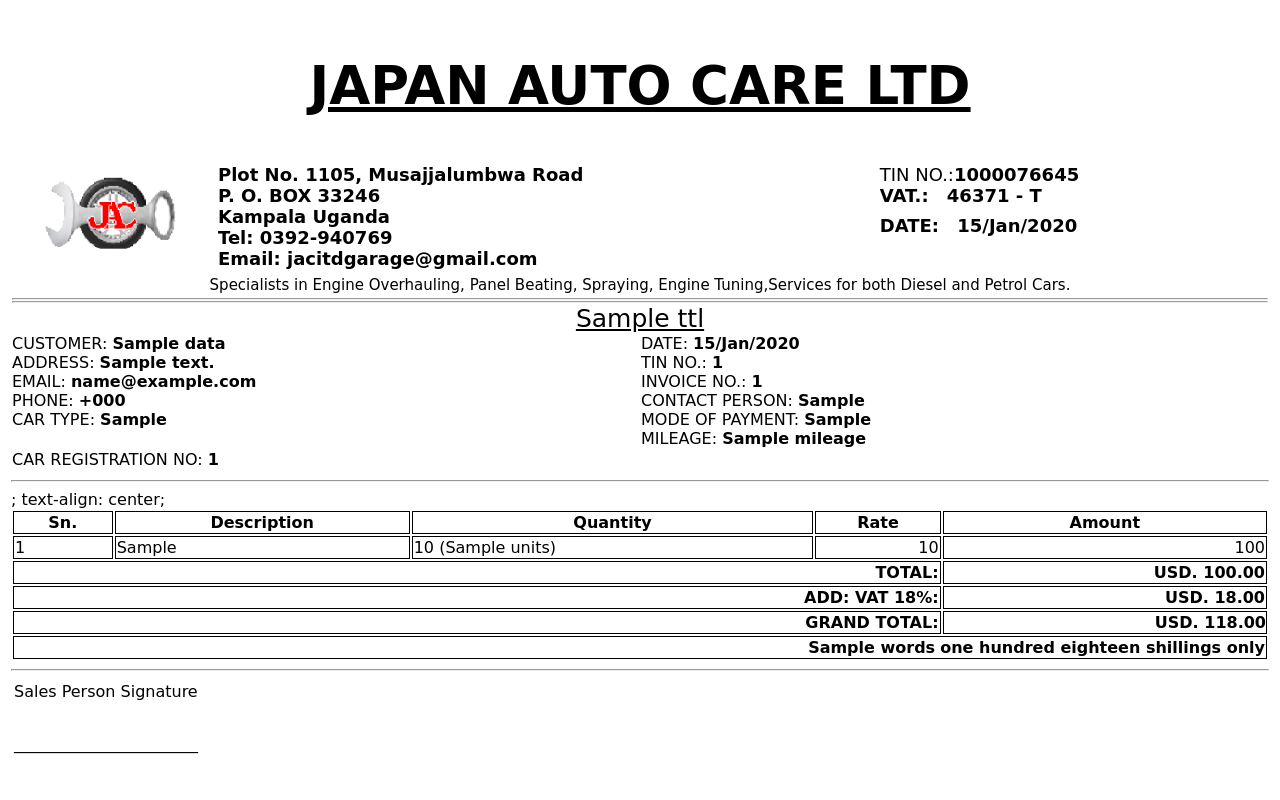
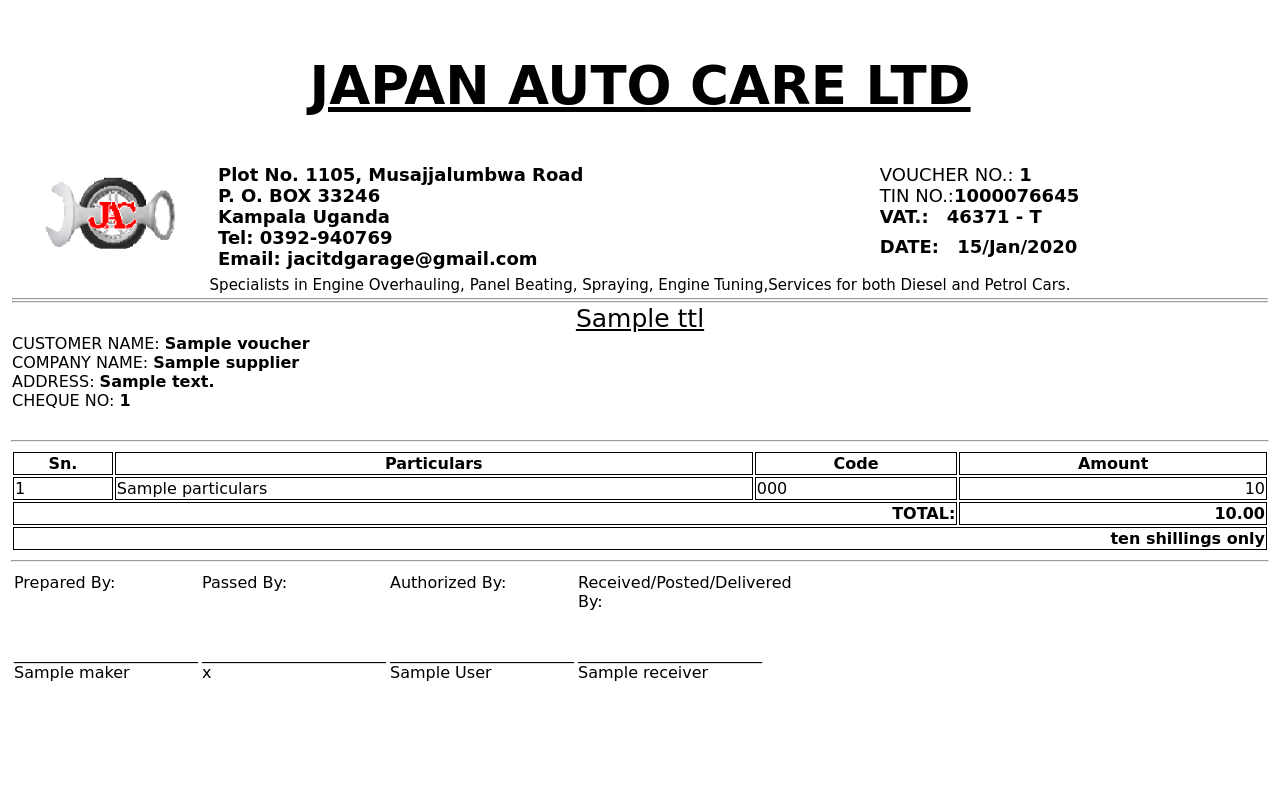
Before and after one commit to rdeveloper1925/jpa-sys, a CodeIgniter 4 app: the page made by app/Views/suppliers/cheque_voucher_pdf.php in a window 1280 px wide. Run offline with PHP 8.4 and a stand-in for CodeIgniter, Linux system fonts and the light colour scheme; the template is opened without the code that fills it: most values are stand-ins (such as "Sample title", 1, 10 or a date in 2020); some libraries are stand-ins or nearby versions; some web fonts are replaced.

Commit message:
CHeque voucher + supplier reports

```diff
--- a/app/Views/layouts/app.php
+++ b/app/Views/layouts/app.php
@@ -90,6 +90,11 @@
             <a class="nav-link" href="<?=base_url('reports')?>">
                 <i class="fas fa-fw fa-list-ul"></i>
                 <span class="my-nav">Reports </span></a>
+        </li>
+        <li class="nav-item">
+            <a class="nav-link" href="<?=base_url('suppliers/cheque_vouchers')?>">
+                <i class="fas fa-fw fa-list-ul"></i>
+                <span class="my-nav">Cheque Vouchers</span></a>
         </li>
 
 		<?php if (!strcmp(\Config\Services::session()->get('accessLevel'),'ADMINISTRATOR')): ?>
--- a/app/Views/suppliers/cheque_voucher_pdf.php
+++ b/app/Views/suppliers/cheque_voucher_pdf.php
@@ -52,15 +52,11 @@
                 <div style="color: black" class="head-data"><b>Email: jacitdgarage@gmail.com</b></div>
             </td>
             <td valign="top" style="width:35%; text-align: left">
-                <?php if($ttl=='PROFORMA INVOICE'): ?>
-                    <div class="head-data">PROFORMA NO.: <b><span style="color: black;"><?=$data->proformaId?></span></b></div>
-                <?php endif; ?>
-                <?php if($ttl=='TAX INVOICE'): ?>
-                    <div class="head-data">INVOICE NO.: <b><span style="color: black;"><?=$invoiceId?></span></b></div>
-                <?php endif; ?>
+                    <div class="head-data">VOUCHER NO.: <b><span style="color: black;"><?=$voucher->id?></span></b></div>
+
                 <div class="head-data">TIN NO.:<b><b><span style="color: black;">1000076645</span></b></div>
                 <div class="head-data">VAT.: <b><span style="color: black;padding-left:12px;"> 46371 - T</span></b></div>
-                <div class=" head-data" style="margin-top: 9px">DATE: <b><span style="color: black;padding-left:12px;"><?=date('d/M/Y',strtotime($data->date))?></span></div>
+                <div class=" head-data" style="margin-top: 9px">DATE: <b><span style="color: black;padding-left:12px;"><?=date('d/M/Y',strtotime($voucher->date))?></span></div>
             </td>
         </tr>
         <tr style="padding: 0px;margin: 0px">
@@ -75,42 +71,23 @@
     <table id='billship' style="padding-bottom:2px">
         <tr>
             <td>
-                <?php if($ttl=='TAX INVOICE'): ?>
-                    LPO NO.: <b><?=$data->lpoNo?></b><br>
-                <?php endif; ?>
-                CUSTOMER: <b><?=$data->customerName?></b><br>
-                ADDRESS: <b><?=$data->address?></b><br>
-                EMAIL: <b><?=$data->email?></b><br>
-                PHONE: <b><?php if($data->phone[0]!=='+'){echo '+';}?><?=$data->phone?></b><br>
-                CAR TYPE: <b><?=$data->carType?></b><br>
+                CUSTOMER NAME: <b><?=$voucher->name?></b><br>
+                COMPANY NAME: <b><?=$voucher->supplier?></b><br>
+                ADDRESS: <b><?=$voucher->address?></b><br>
+                CHEQUE NO: <b><?=$voucher->chequeNo?></b><br>
                 <br>
-            </td>
-            <td>
-                DATE: <b><?=date('d/M/Y',strtotime($data->date))?></b><br>
-                TIN NO.: <b><?=$data->tinNo?></b><br>
-                <?php
-                if($ttl=='PROFORMA INVOICE'){
-                    echo "PROFORMA NO.: <b>".$data->proformaId."</b><br>";
-                }else{
-                    echo "INVOICE NO.: <b>".$invoiceId."</b><br>";
-                }
-                ?>
-                CONTACT PERSON: <b><?=$data->contactPerson?></b><br>
-                MODE OF PAYMENT: <b><?=$data->modeOfPayment?></b><br>
-                MILEAGE: <b><?=$data->mileage?></b>
             </td>
         </tr>
         <tr>
-            <td colspan='2'>CAR REGISTRATION NO: <b><?=$data->carRegNo?></b></td>
+
         </tr>
     </table>
     <hr style="color:black">
     <table id="itemz" width="100%" style="width: 100%">
         <tr width="100%">
             <td style="color: black; text-align: center;width:8%"><strong>Sn.</strong></td>
-            <td style="color: black; text-align: center;"><strong>Description</strong></td>
-            <td style="color: black; text-align: center;"><strong>Quantity</strong></td>
-            <td style="color: black; text-align: center;"><strong>Rate</strong></td>; text-align: center;
+            <td style="color: black; text-align: center;"><strong>Particulars</strong></td>
+            <td style="color: black; text-align: center;"><strong>Code</strong></td>
             <td style="color: black; text-align: center;"><strong>Amount</strong></td>
         </tr>
         <tbody>
@@ -118,49 +95,46 @@
         <?php foreach ($items as $key=>$item) :?>
             <tr style="color: #000000;width=100%">
                 <td><?=$key+1?></td>
-                <td><?=$item['inventoryItem']?></td>
-                <td><?=$item['quantity']?> <?php echo ' ('.$item['units'].')'?></td>
-                <td style="text-align: right"><?=number_format($item['unitCost'])?></td>
-                <td style="text-align: right"><?=number_format($item['quantity']*$item['unitCost'])?></td>
-                <?php $grandTotal+=$item['quantity']*$item['unitCost']; ?>
+                <td><?=$item['particulars']?></td>
+                <td><?=$item['code']?> </td>
+                <td style="text-align: right"><?=number_format($item['amount'])?></td>
+                <?php $grandTotal+=$item['amount']; ?>
             </tr>
         <?php endforeach; ?>
         <tr>
-            <td class='ttl b-off' COLSPAN="4" style="text-align: right;color: black;"><strong> TOTAL: </strong></td>
-            <td style="padding-left:4px;text-align: right;color: black;"><strong><?=$data->currency?>. <?=number_format($grandTotal,2,'.',',')?></strong></td>
-        </tr>
-        <?php if(!empty($discount)): ?>
-            <tr>
-                <td colspan="4" style="text-align: right"><strong>LESS: DISCOUNT <?=$discount[0]['discount']?>%: </strong></td>
-                <?php $discount=($discount[0]['discount']/100)*$grandTotal; $grandTotal-=$discount;?>
-                <td  style="text-align: right"><strong>(<?=$data->currency?>. <?=number_format($discount,2,'.',',')?>)</strong></td>
-            </tr>
-        <?php endif; ?>
+            <td class='ttl b-off' COLSPAN="3" style="text-align: right;color: black;"><strong> TOTAL: </strong></td>
+            <td style="padding-left:4px;text-align: right;color: black;"><strong> <?=number_format($grandTotal,2,'.',',')?></strong></td>
+        </tr><!--
         <tr>
             <td class='ttl' colspan="4" style="text-align: right"><strong>ADD: VAT 18%: </strong></td>
             <?php $vat=0.18*$grandTotal; $grandestTotal+=$grandTotal+$vat; ?>
-            <td  style="text-align: right"><strong><?=$data->currency?>. <?=number_format($vat,2,'.',',')?></strong></td>
+            <td  style="text-align: right"><strong><?=number_format($vat,2,'.',',')?></strong></td>
         </tr>
         <tr>
-            <td class='ttl' colspan="4" style="text-align: right;color: black;"><strong>GRAND TOTAL: </strong></td>
-            <td style="text-align: right;color: black;padding-right: 0px;"><strong><?=$data->currency?>. <?=number_format($grandestTotal,2,'.',',')?></strong></td>
-        </tr>
+            <td class='ttl' colspan="3" style="text-align: right;color: black;"><strong>GRAND TOTAL: </strong></td>
+            <td style="text-align: right;color: black;padding-right: 0px;"><strong> <?=number_format($grandestTotal,2,'.',',')?></strong></td>
+        </tr>-->
         <tr>
-            <td colspan="5" style="text-align: right">
-                <strong><?=$words?></strong>
+            <td colspan="4" style="text-align: right">
                 <?php
                 $f=new NumberFormatter("en",NumberFormatter::SPELLOUT);
-                echo "<strong>".$f->format($grandestTotal )." shillings only</strong>";?></td>
+                echo "<strong>".$f->format($grandTotal )." shillings only</strong>";?></td>
         </tr>
         </tbody>
     </table>
     <hr style="color:black;">
     <table style="width: 40%">
         <tr>
-            <td valign="top" style="padding-bottom: 30px;">Sales Person Signature</td>
+            <td valign="top" style="padding-bottom: 30px;">Prepared By:</td>
+            <td valign="top" style="padding-bottom: 30px;">Passed By:</td>
+            <td valign="top" style="padding-bottom: 30px;">Authorized By:</td>
+            <td valign="top" style="padding-bottom: 30px;">Received/Posted/Delivered By:</td>
         </tr>
         <tr style="margin-top: 15px; padding-top: 30px">
-            <td>_______________________</td>
+            <td>_______________________<br><?=$voucher->maker?></td>
+            <td>_______________________<br><?=$voucher->passer?></td>
+            <td>_______________________<br><?=$voucher->authorizer?></td>
+            <td>_______________________<br><?=$voucher->receiver?></td>
         </tr>
     </table>
     <!--<div id='notes'>
```
Also changed, not shown: app/Controllers/Suppliers.php (+44 -2 lines), app/Views/suppliers/cheque_vouchers.php (added, +129 -0 lines), app/Views/suppliers/edit_cheque_voucher.php (added, +135 -0 lines).
